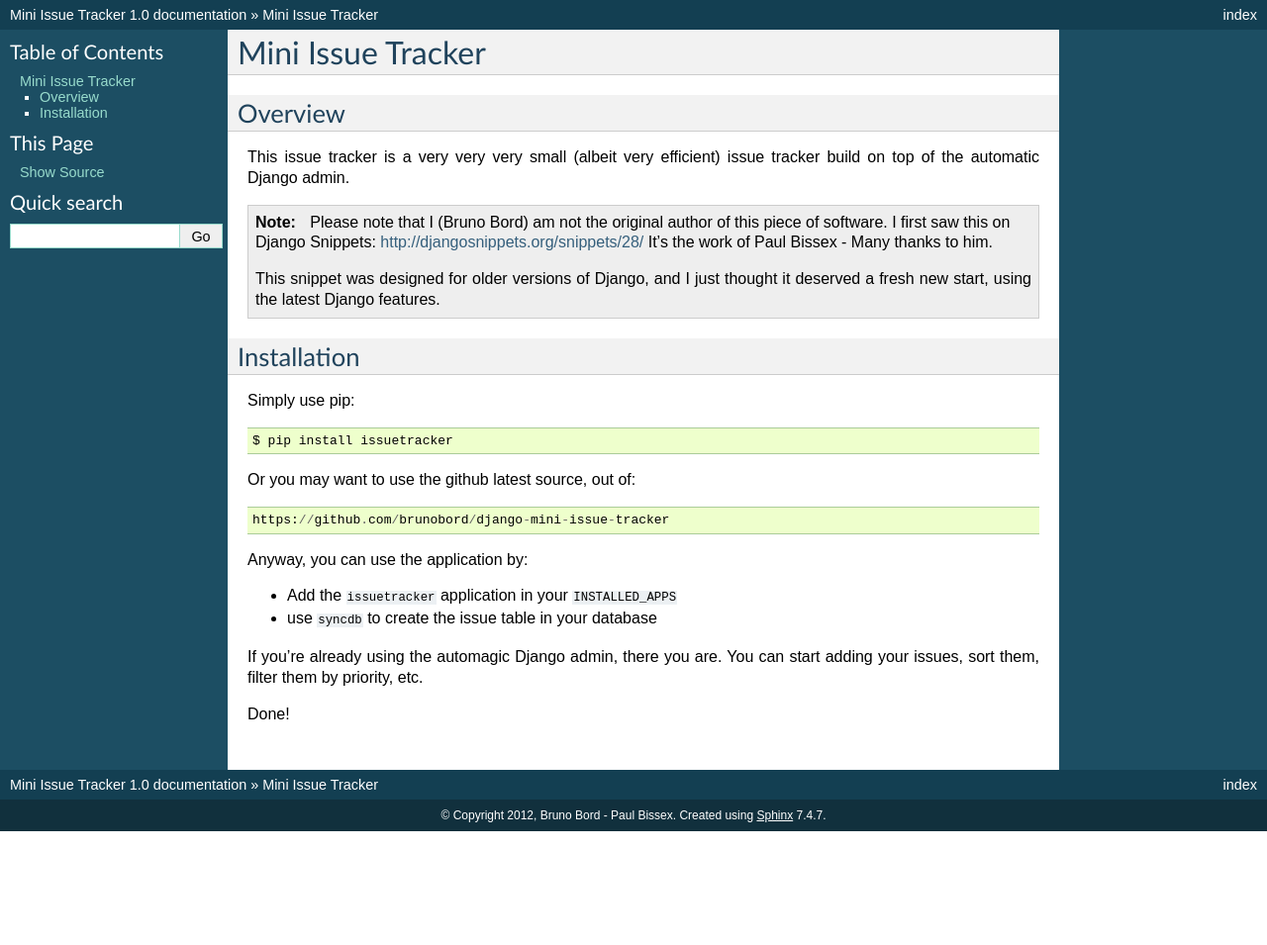
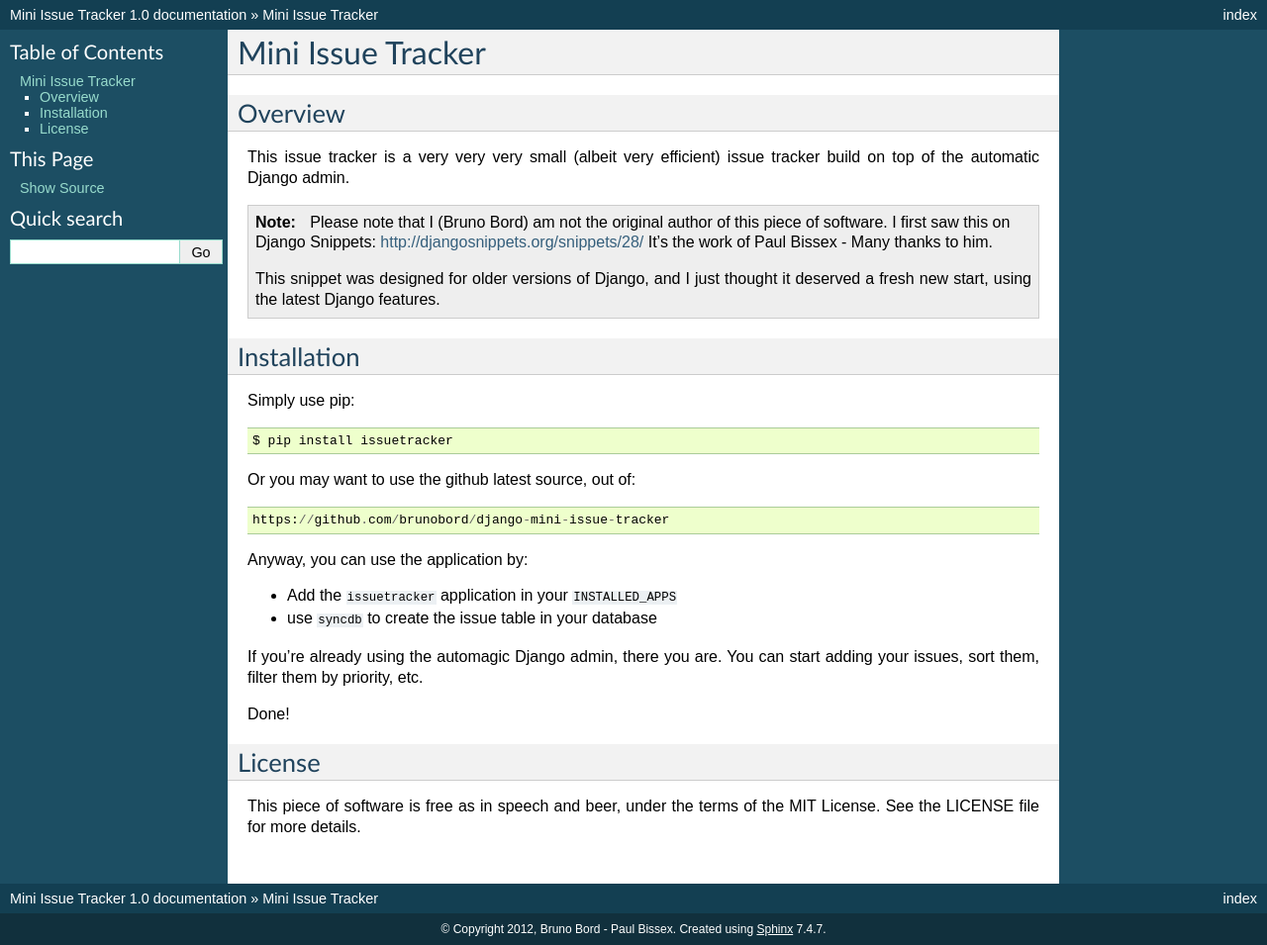
Before and after one commit to brunobord/django-mini-issue-tracker, a Sphinx documentation site: the page built from docs/index.rst, in a window 1280 px wide. Shown: the whole page at 99% size. Built offline with Sphinx 7.4.7, drawn with Linux system fonts in a browser that asks for light colours; before the commit the page ends 900 px from its top, so only the background shows below that.

Commit message:
license in docs

```diff
--- a/docs/index.rst
+++ b/docs/index.rst
@@ -37,3 +37,9 @@
 adding your issues, sort them, filter them by priority, etc.
 
 Done!
+
+License
+=======
+
+This piece of software is free as in speech and beer, under the terms of the MIT
+License. See the LICENSE file for more details.
```
